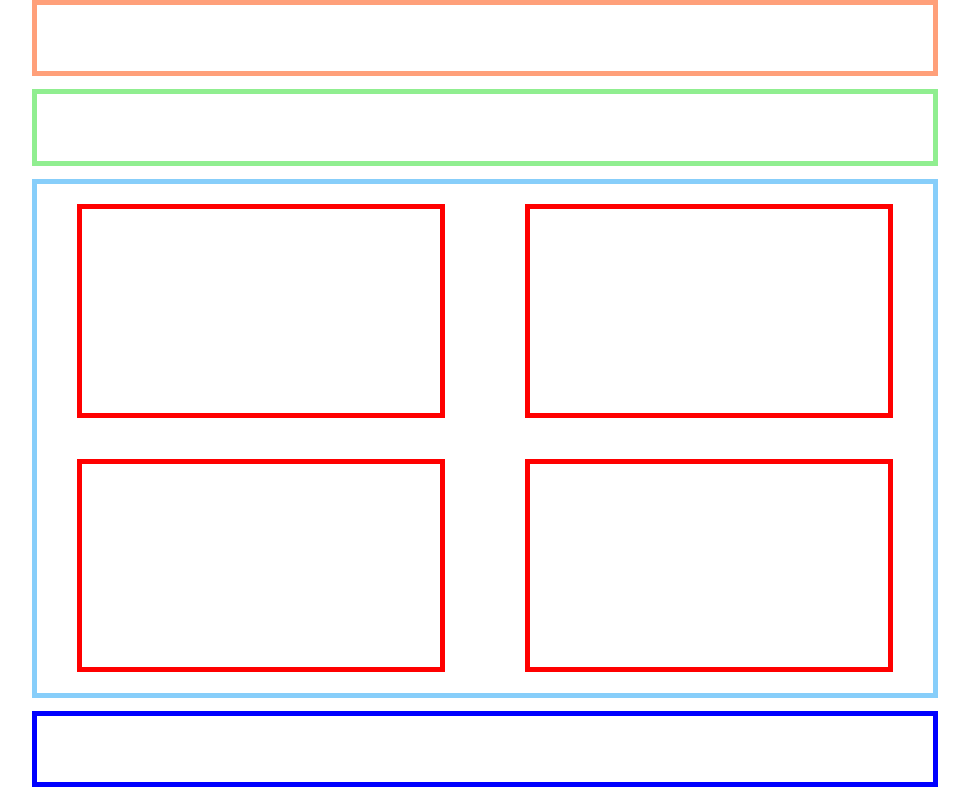
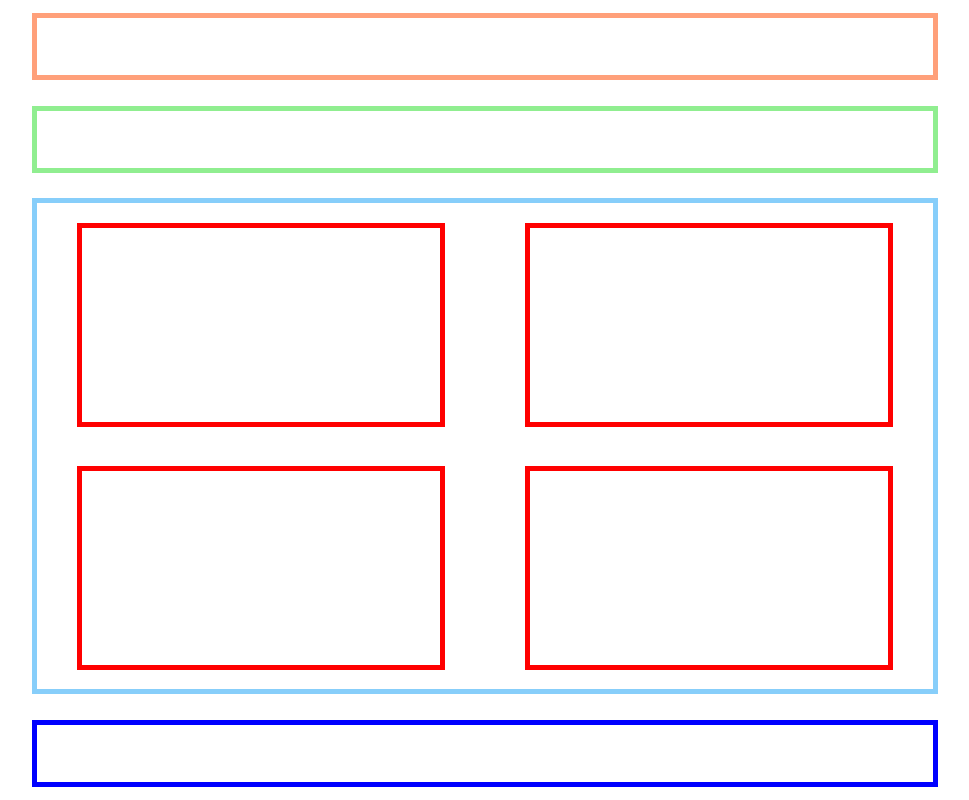
Before and after one commit to alarmichanin/Quiz, a plain HTML site: page index.html in a window 1280 px wide. Shown: the whole page, without its empty margins (155-1124 px from the left). Drawn offline with Linux system fonts and the light colour scheme.

Commit message:
починка немного дивов

```diff
--- a/style.css
+++ b/style.css
@@ -19,8 +19,9 @@ html, body
 #country
 {
     width: 70%;
-    height: 9%;
+    height: 8%;
     margin-bottom: 1%;
+    margin-top: 1%;
     border: 5px solid lightsalmon;
     transition: 0.5s linear;
 }
@@ -28,8 +29,9 @@ html, body
 #timer
 {
     width: 70%;
-    height: 9%;
+    height: 8%;
     margin-bottom: 1%;
+    margin-top: 1%;
     border: 5px solid lightgreen;
     transition: 0.5s linear;
 }
@@ -37,8 +39,9 @@ html, body
 #flags
 {
     width: 70%;
-    height: 69%;
+    height: 68%;
     margin-bottom: 1%;
+    margin-top: 1%;
     border: 5px solid lightskyblue;
     transition: 0.5s linear;
 
@@ -51,8 +54,9 @@ html, body
 #submit
 {
     width: 70%;
-    height: 9%;
+    height: 8%;
     margin-bottom: 1%;
+    margin-top: 1%;
     border: 5px solid blue;
     transition: 0.5s linear;
 }
```
